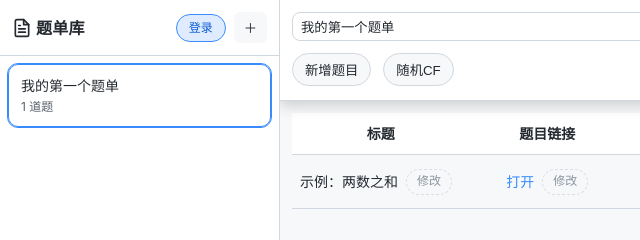
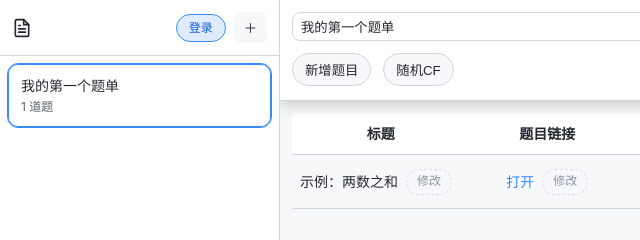
Before and after one commit to hejiehejiehejiehejie/problemset_manager, a plain HTML site: page index.html in a window 1280 px wide. Shown: the top 240 px of the page, 0-640 px from the left. Drawn offline with nearby package versions, Linux system fonts and the light colour scheme.

Commit message:
Update index.html

```diff
--- a/index.html
+++ b/index.html
@@ -21,7 +21,6 @@
             <line x1="16" y1="17" x2="8" y2="17"></line>
             <polyline points="10 9 9 9 8 9"></polyline>
           </svg>
-          <span class="brand-text">题单库</span>
         </div>
         <div class="sidebar-right">
           <div id="account-area" class="account account--sidebar" aria-live="polite">
```
